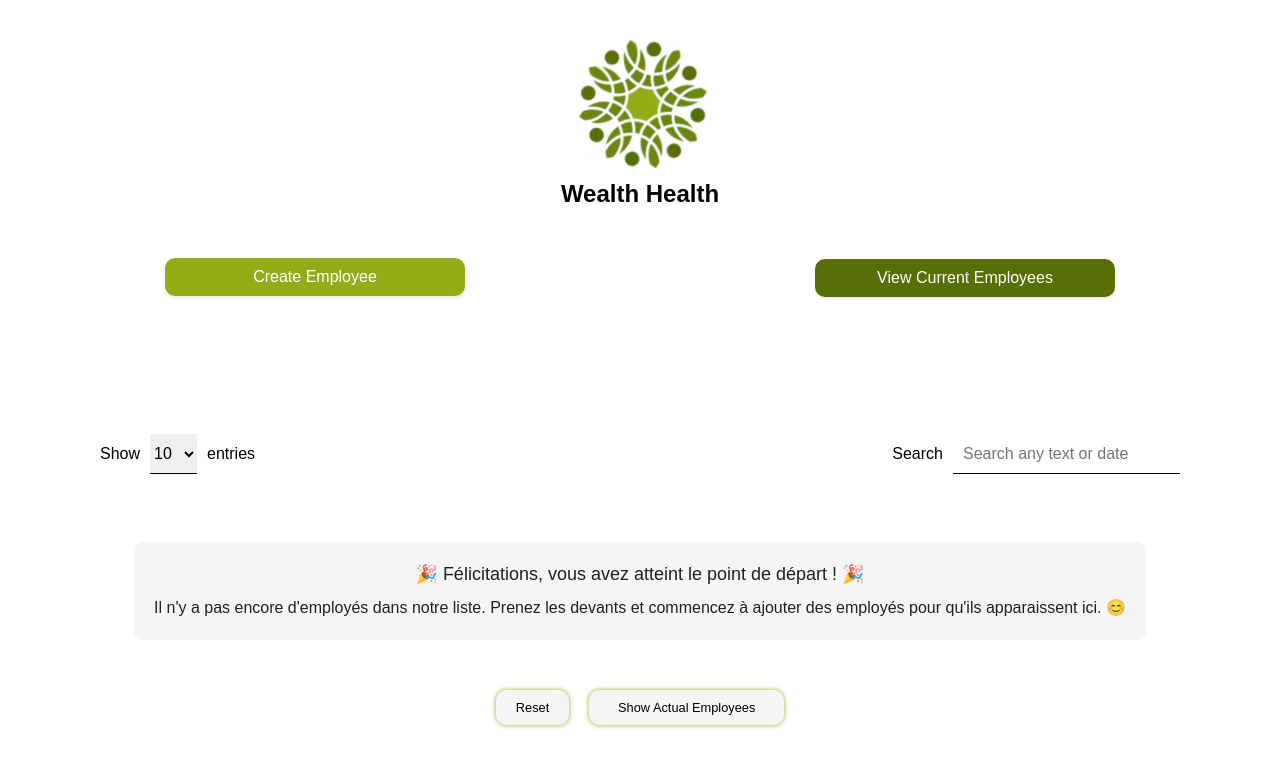
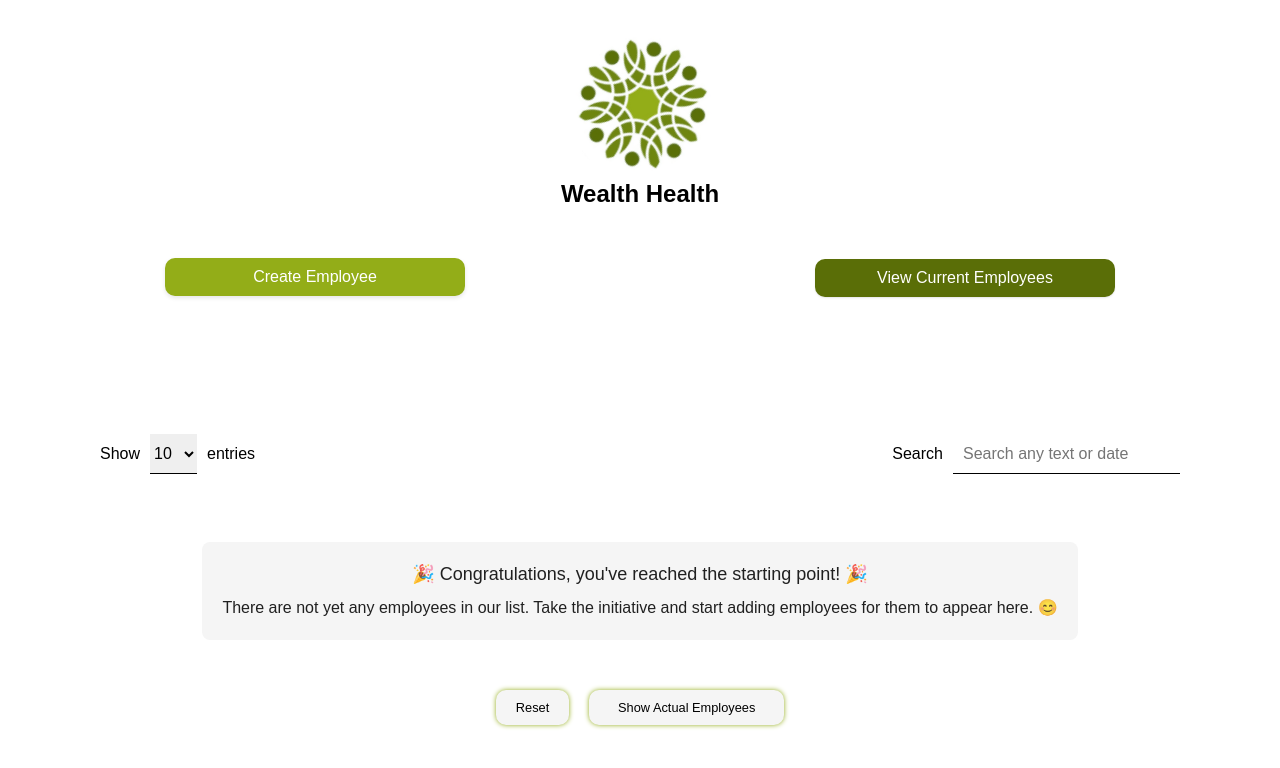
Before and after one commit to angelique31/P14---Wealth-Health, a React (Vite) app: page /view-employees in a window 1280 px wide. Shown: the top 768 px of the page. Built offline with nearby package versions, Linux system fonts and the light colour scheme.

Commit message:
correction file viewEmployee

```diff
--- a/src/pages/ViewEmployees/ViewEmployees.jsx
+++ b/src/pages/ViewEmployees/ViewEmployees.jsx
@@ -138,10 +138,10 @@ function ViewEmployees() {
   const noDataComponent = (
     <NoDataContainer>
       <NoDataP large>
-        🎉 Félicitations, vous avez atteint le point de départ ! 🎉
+        {`🎉 Congratulations, you've reached the starting point! 🎉`}
       </NoDataP>
       <NoDataP>
-        {`Il n'y a pas encore d'employés dans notre liste. Prenez les devants et commencez à ajouter des employés pour qu'ils apparaissent ici. 😊`}
+        {`There are not yet any employees in our list. Take the initiative and start adding employees for them to appear here. 😊`}
       </NoDataP>
     </NoDataContainer>
   );
```
